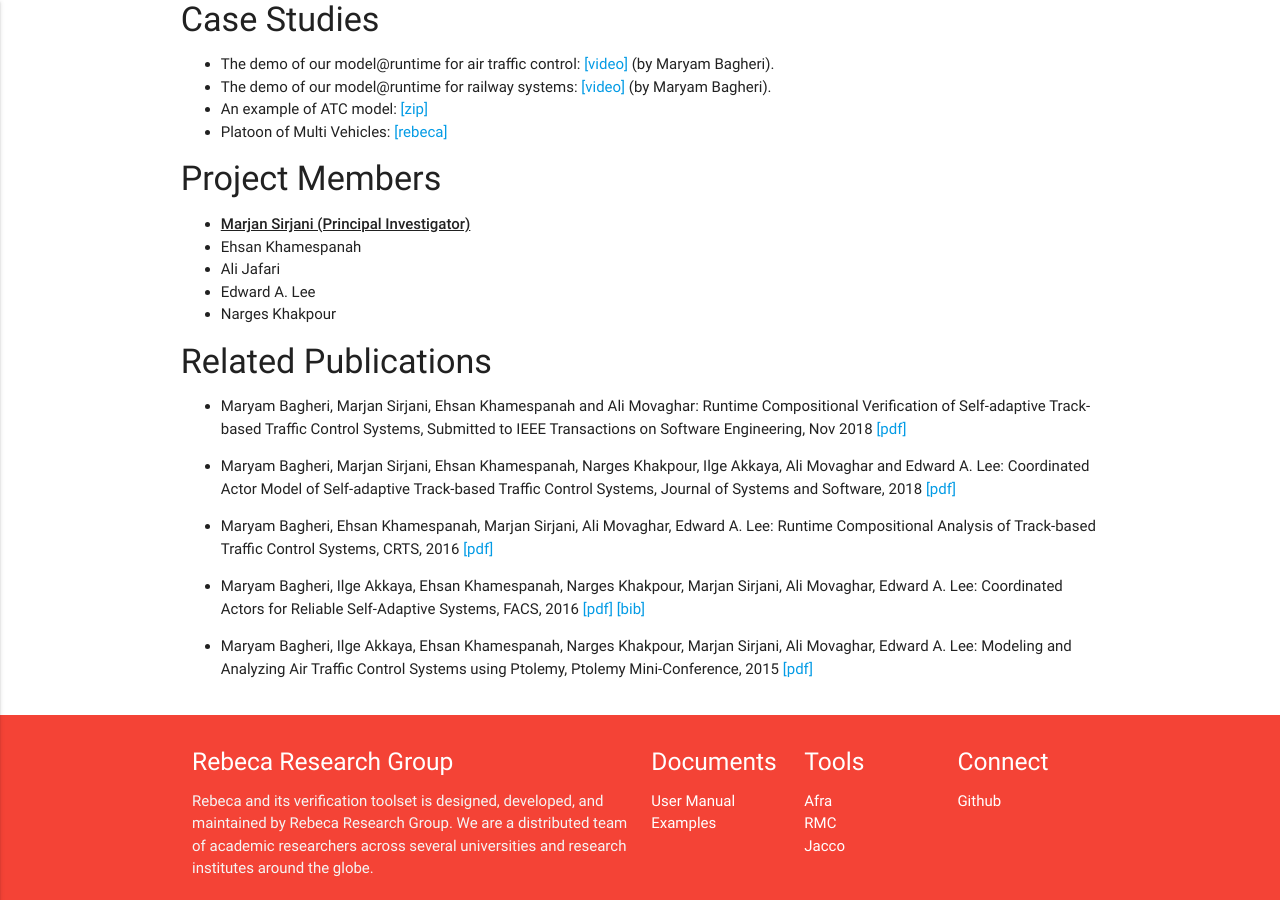
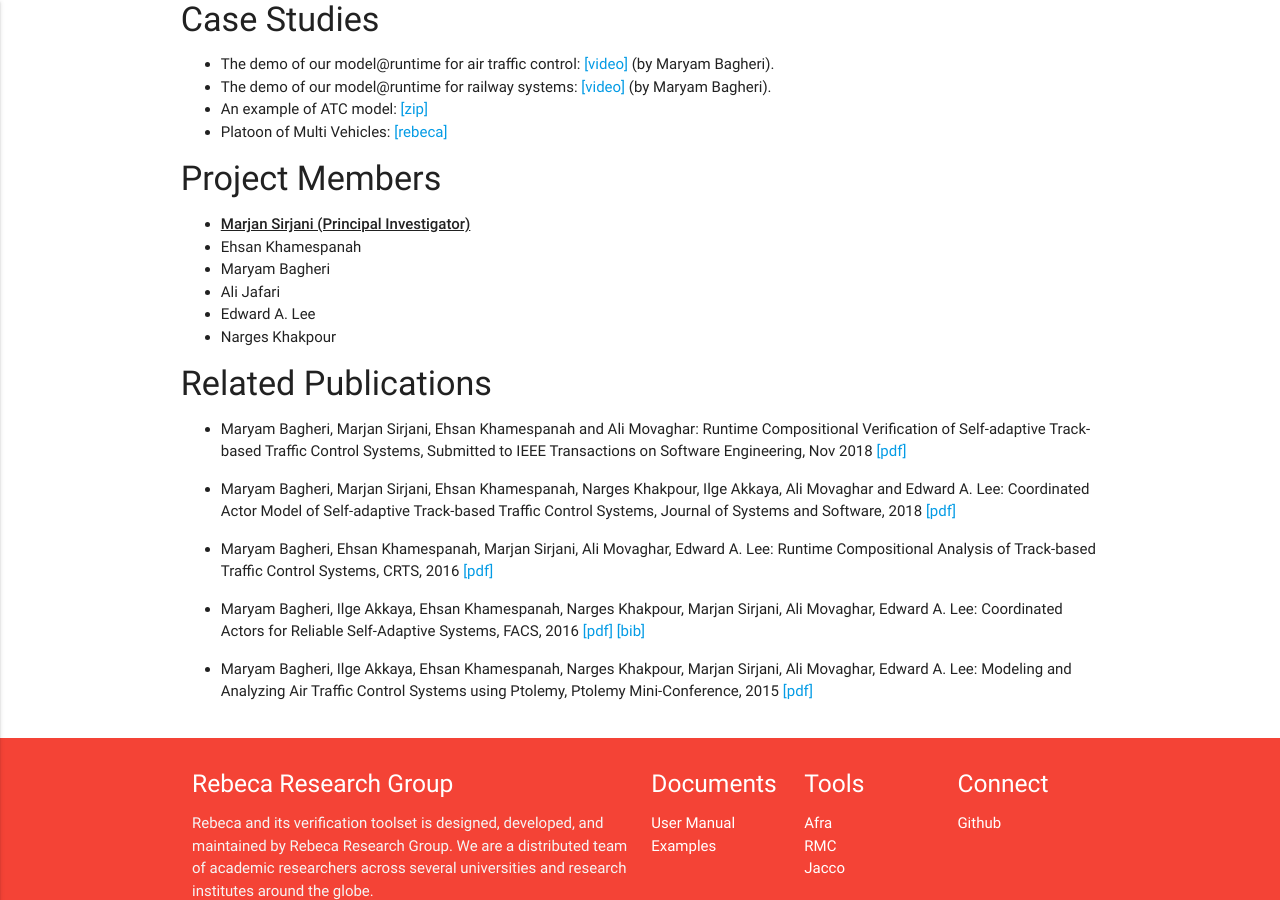
Before and after one commit to rebeca-lang/rebeca-lang.github.io, a Jekyll site: the page built from projects/Seada.md, in a window 1280 px wide and 900 px high, scrolled down 544 px. Built offline with Jekyll 4.4.1, drawn with Linux system fonts in a browser that asks for light colours.

Commit message:
A new member is added to SEADA

```diff
--- a/projects/Seada.md
+++ b/projects/Seada.md
@@ -24,6 +24,7 @@ The actor model serves as the model@runtime in the core of the knowledge-base of
 #### Project Members
 * **<u>Marjan Sirjani (Principal Investigator)</u>**
 * Ehsan Khamespanah
+* Maryam Bagheri
 * Ali Jafari
 * Edward A. Lee
 * Narges Khakpour
```
